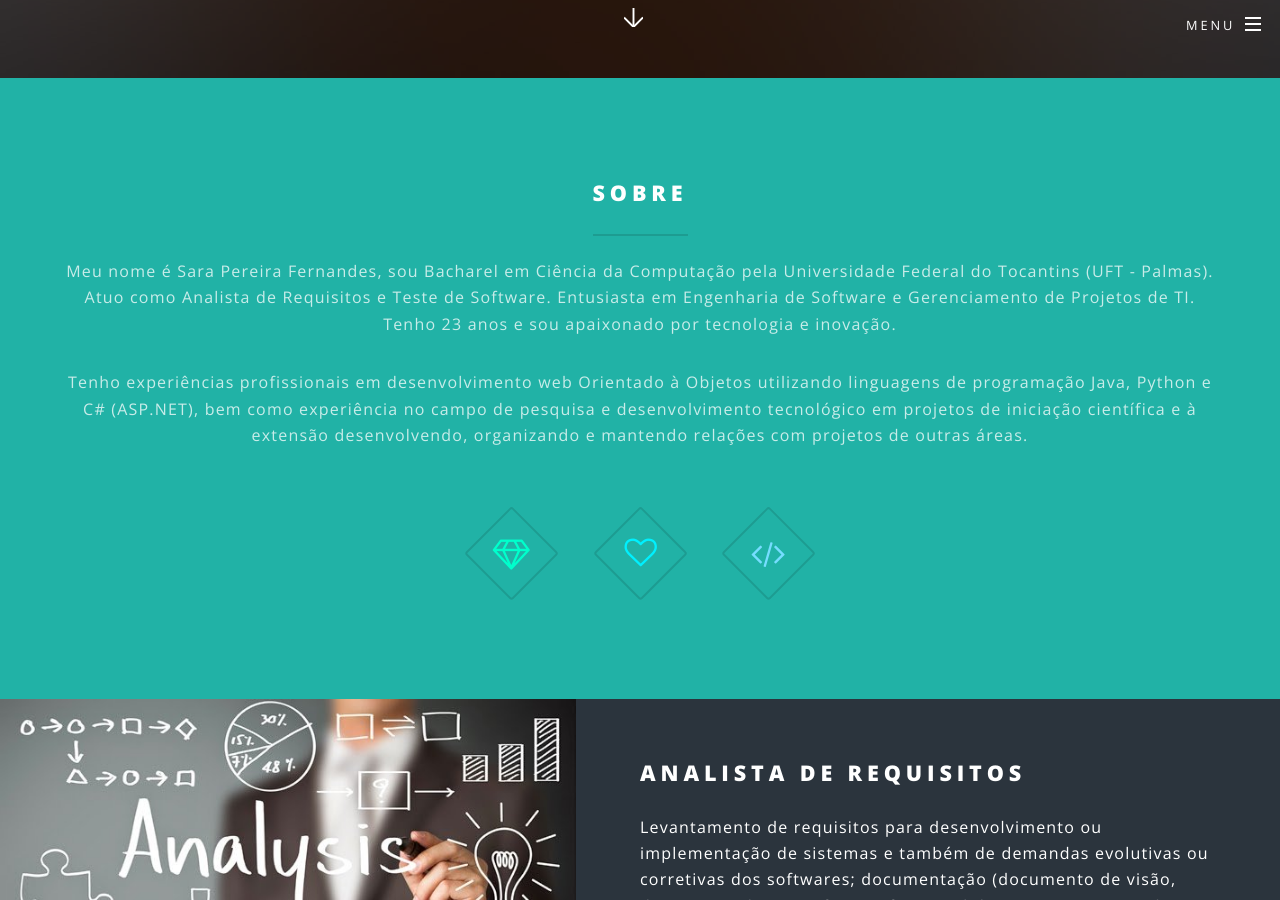
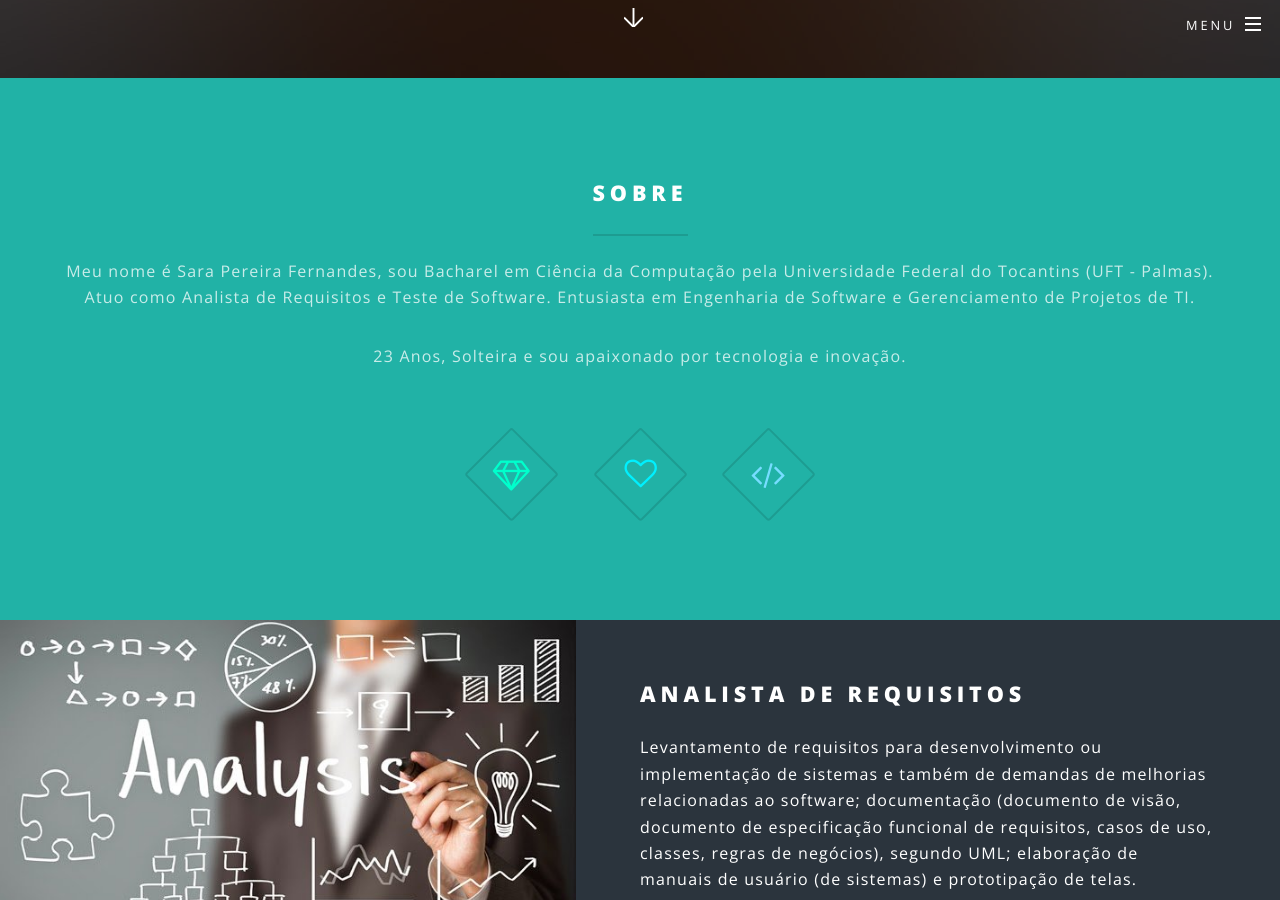
Before and after one commit to SaraFernandes/sarafernandes.github.io_sfdhgdfg, a Jekyll site: the page built from index.html, in a window 1280 px wide and 900 px high, scrolled down 822 px. Built offline with Jekyll 4.4.1, drawn with Linux system fonts in a browser that asks for light colours; some of the changed text lies outside the part shown.

```diff
--- a/index.html
+++ b/index.html
@@ -18,8 +18,8 @@
 						<div class="inner">
 							<header class="major">
 								<h2>Sobre</h2>
-								<p>Meu nome é Sara Pereira Fernandes, sou Bacharel em Ciência da Computação pela Universidade Federal do Tocantins (UFT - Palmas). Atuo como Analista de Requisitos e Teste de Software. Entusiasta em Engenharia de Software e Gerenciamento de Projetos de TI. Tenho 23 anos e sou apaixonado por tecnologia e inovação.</p>
-								<p>Tenho experiências profissionais em desenvolvimento web Orientado à Objetos utilizando linguagens de programação Java, Python e C# (ASP.NET), bem como experiência no campo de pesquisa e desenvolvimento tecnológico em projetos de iniciação científica e à extensão desenvolvendo, organizando e mantendo relações com projetos de outras áreas.</p>
+								<p>Meu nome é Sara Pereira Fernandes, sou Bacharel em Ciência da Computação pela Universidade Federal do Tocantins (UFT - Palmas). Atuo como Analista de Requisitos e Teste de Software. Entusiasta em Engenharia de Software e Gerenciamento de Projetos de TI.</p>
+								<p>23 Anos, Solteira e sou apaixonado por tecnologia e inovação.</p>
 							</header>
 							<ul class="icons major">
 								<li><span class="icon fa-diamond major style1"><span class="label">Lorem</span></span></li>
@@ -34,7 +34,7 @@
 						<section class="spotlight">
 							<div class="image"><img src="images/requisitos.jpg" alt="" /></div><div class="content">
 								<h2>Analista de Requisitos</h2>
-								<p>Levantamento de requisitos para desenvolvimento ou implementação de  sistemas e também de demandas evolutivas ou corretivas dos softwares; documentação (documento de visão, documento de especificação  funcional de requisitos, casos de uso, classes, regras de negócios), segundo UML; elaboração de manuais de usuário (de sistemas) e prototipação de telas.</p>
+								<p>Levantamento de requisitos para desenvolvimento ou implementação de  sistemas e também de demandas de melhorias relacionadas ao software; documentação (documento de visão, documento de especificação  funcional de requisitos, casos de uso, classes, regras de negócios), segundo UML; elaboração de manuais de usuário (de sistemas) e prototipação de telas.</p>
 							</div>
 						</section>
 						<section class="spotlight">
@@ -49,7 +49,7 @@
 						<div class="inner">
 							<header class="major">
 								<h2>Accumsan mus tortor nunc aliquet</h2>
-								<p>Sólidas experiências no desenvolvimento de aplicações para internet utilizando as mais modernas tecnologias da Web. Experiência com as linguagens de programação Java, Python e C# (ASP.NET), bem como experiência no campo de pesquisa e desenvolvimento tecnológico em projetos de iniciação científica e à extensão desenvolvendo, organizando e mantendo relações com projetos de outras áreas. Possuo sólidos conhecimentos em Teste de Software.
+								<p>Experiências no desenvolvimento de aplicações para internet utilizando as mais modernas tecnologias da Web. Experiência com as linguagens de programação Java, Python e C# (ASP.NET), bem como experiência no campo de pesquisa e desenvolvimento tecnológico em projetos de iniciação científica e à extensão desenvolvendo, organizando e mantendo relações com projetos de outras áreas.
 								</p>
 							</header>
 							<ul class="features">
```
